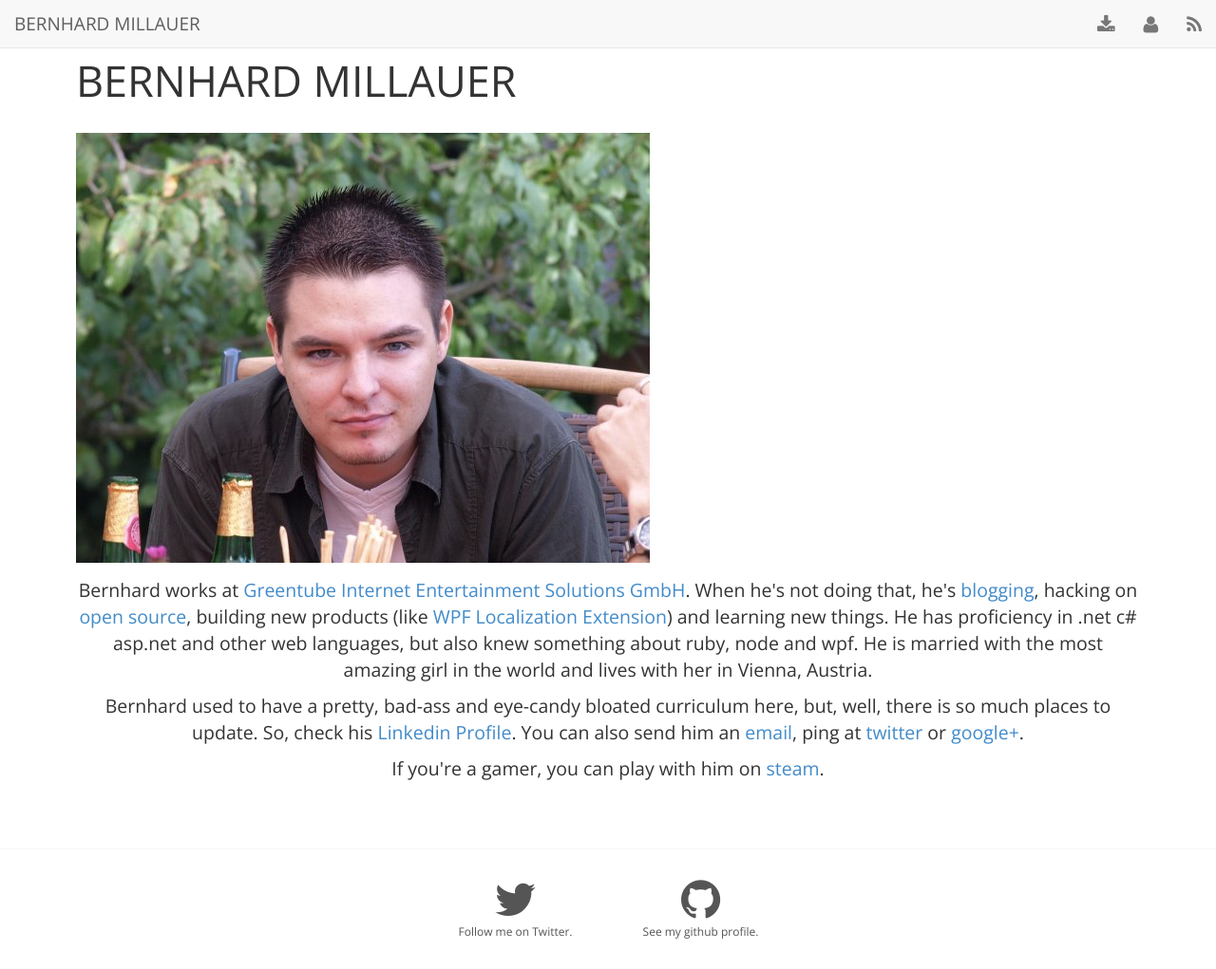
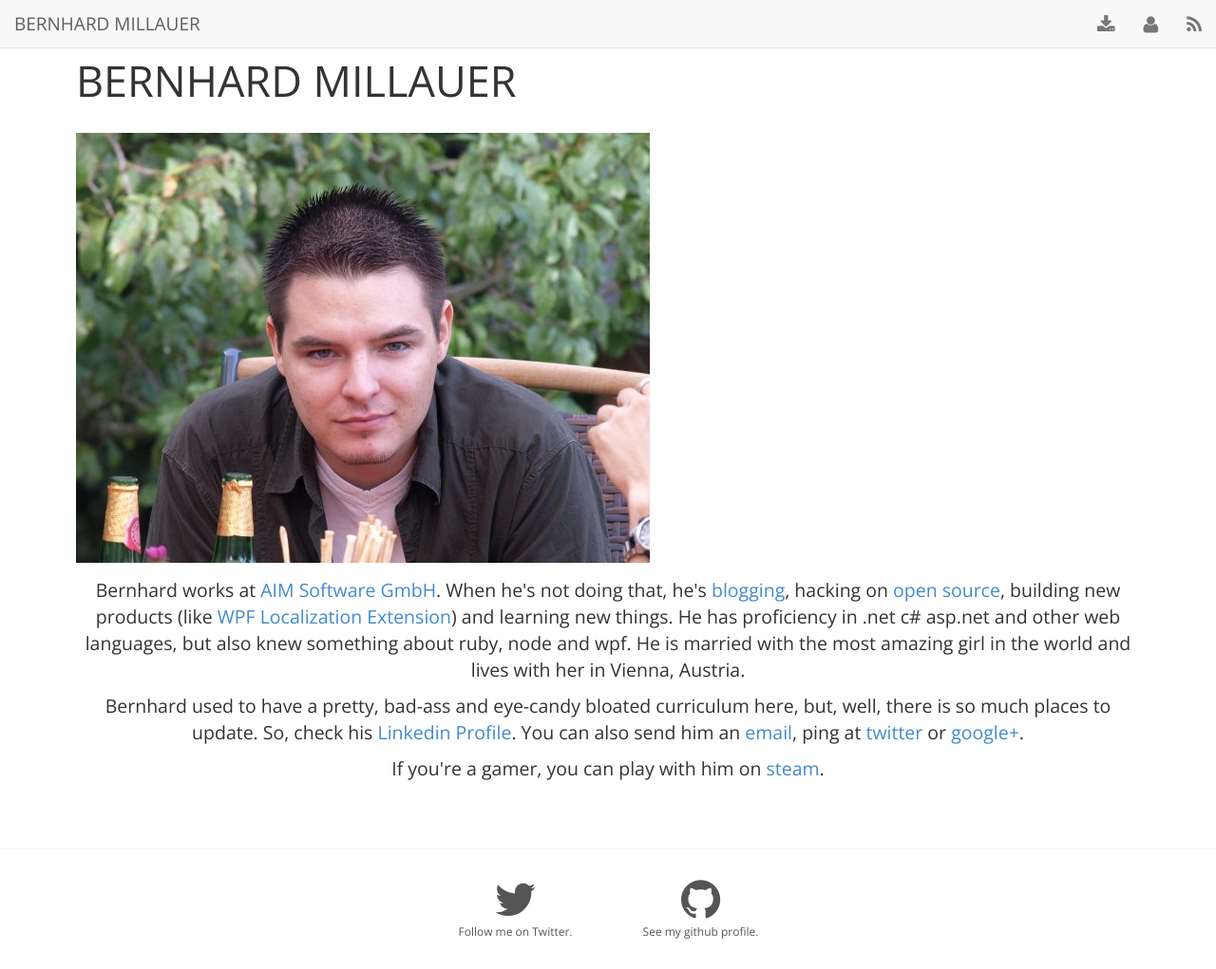
Before and after one commit to SeriousM/seriousm.github.io, a Jekyll site: the page built from about/index.html, in a window 1280 px wide and 1021 px high. Shown: the whole window at 95% size. Built offline with Jekyll 4.4.1, drawn with Linux system fonts in a browser that asks for light colours; nearby versions of some CDN libraries; Markdown is read by kramdown in place of the engine named in the settings.

Commit message:
Update index.html

```diff
--- a/about/index.html
+++ b/about/index.html
@@ -10,10 +10,10 @@ title: "About Bernhard Millauer"
     class="noclip" width="604" height="453" style="margin-bottom: 15px" />
 
   <p>
-    Bernhard works at <a href="http://www.greentube.com/en/">Greentube Internet Entertainment Solutions GmbH</a>.
+    Bernhard works at <a href="http://aimsoftware.com/">AIM Software GmbH</a>.
     When he's not doing that, he's <a href="http://root-project.org">blogging</a>,
     hacking on <a href="https://github.com/seriousm">open source</a>,
-    building new products (like <a href="https://wpflocalizeextension.codeplex.com/">WPF Localization Extension</a>)
+    building new products (like <a href="https://github.com/SeriousM/WPFLocalizationExtension">WPF Localization Extension</a>)
     and learning new things. He has proficiency in .net c# asp.net and other web languages,
     but also knew something about ruby, node and wpf. He is married with the most
     amazing girl in the world and lives with her in Vienna, Austria.
```
